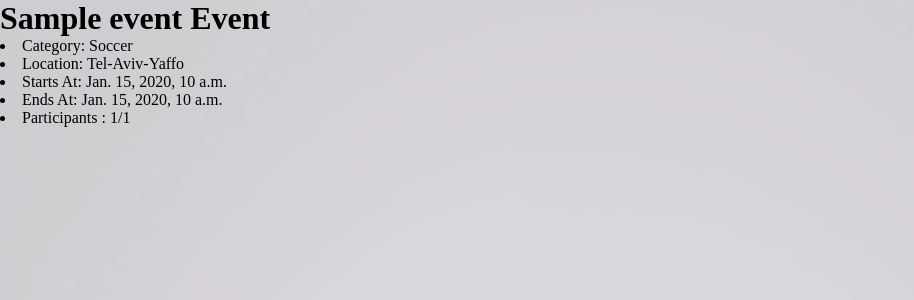
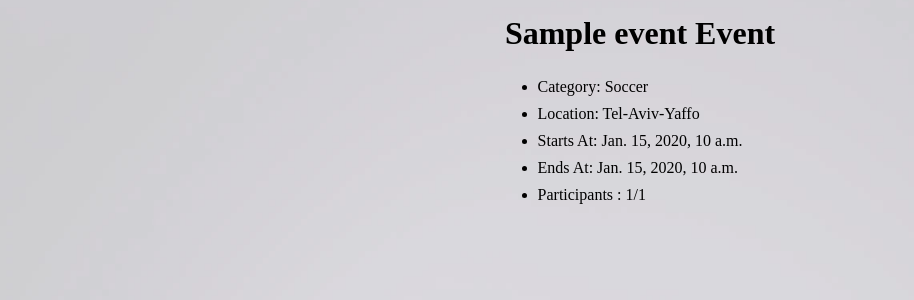
Before and after one commit to rotem2022/FitMeet, a Django app: template event/templates/event/event_info.html in a window 1280 px wide. Shown: the part 69-369 px from the top of the page, without its empty margins (0-914 px from the left). Run offline with Django 4.2, Linux system fonts and the light colour scheme; the template is opened without the code that fills it: values that come from a table or form of the project are taken from there, others are empty; data comes from the database, SQL or seed files in the repository; tables that the repository leaves empty hold one stand-in row (values such as "Sample post").

Commit message:
Add styling to event info page
Signed-off-by: Tal Koren <talko4245@gmail.com>

```diff
--- a/event/templates/event/create_event.html
+++ b/event/templates/event/create_event.html
@@ -15,7 +15,6 @@
         <div class="btn-container">
             <button type="submit">Create</button>
         </div>
-
         {% if error %}
         <label class="error-label">{{error}}</label>
         {% endif %}
--- a/event/templates/event/event_info.html
+++ b/event/templates/event/event_info.html
@@ -1,11 +1,17 @@
 {% extends 'base.html' %}
 {% block content %}
-<h1>{{event.name}} Event</h1>
-<li>Category: {{event.category.name}}</li>
-<li>Location: {{event.location.city}}</li>
-<li>Starts At: {{event.start_time}}</li>
-<li>Ends At: {{event.end_time}}</li>
-<li>Participants : {{event.participants_num}}/{{event.max_participants}}</li>
+<div class="event-info-header">
+    <h2>{{event.name}} Event</h2>
+</div>
+<div class="event-info-container">
+    <ul>
+        <li>Category: {{event.category.name}}</li>
+        <li>Location: {{event.location.city}}</li>
+        <li>Starts At: {{event.start_time}}</li>
+        <li>Ends At: {{event.end_time}}</li>
+        <li>Participants : {{event.participants_num}}/{{event.max_participants}}</li>
+    </ul>
+</div>
 {% endblock %}
 {% block poll_info %}{% endblock %}
 {% block teams_info %}{% endblock %}
--- a/static_home_page/static/web_page_css.css
+++ b/static_home_page/static/web_page_css.css
@@ -139,8 +139,6 @@ p {
   margin: 20px;
 }
 
-.create-event-form {}
-
 .create-event-form>div {
   display: flex;
   justify-content: space-between;
@@ -181,3 +179,18 @@ p {
 .create-event-form #field_is_private>input[type='checkbox'] {
   width: 20px;
 }
+
+.event-info-header {
+  margin: 15px;
+}
+
+.event-info-container {
+  margin: 20px;
+  display: flex;
+  justify-content: center;
+}
+
+.event-info-container>ul>li {
+  margin: 3px 0;
+  padding: 3px 0;
+}
```
